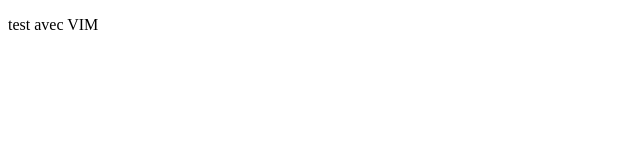
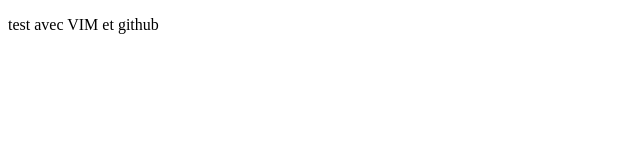
Before and after one commit to eldrad79/TP2APPMETEO, a plain HTML site: page index.html in a window 1280 px wide. Shown: the full height of the page, 0-640 px from the left. Drawn offline with Linux system fonts and the light colour scheme.

Commit message:
commit debut projet

```diff
--- a/index.html
+++ b/index.html
@@ -7,6 +7,6 @@
     <title>TP2 App Météo avec OpenWeatherMap</title>
 </head>
 <body>
-    <p>test avec VIM</p>
+    <p>test avec VIM et github</p>
 </body>
 </html>
```
